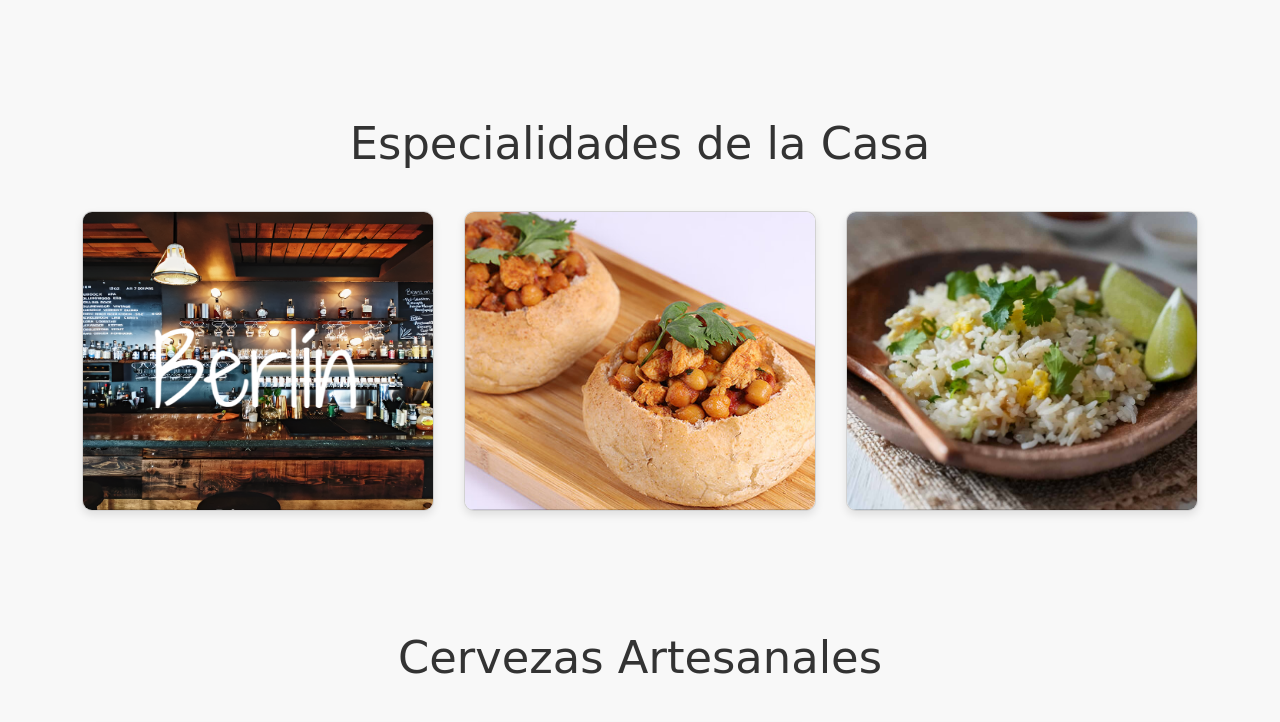
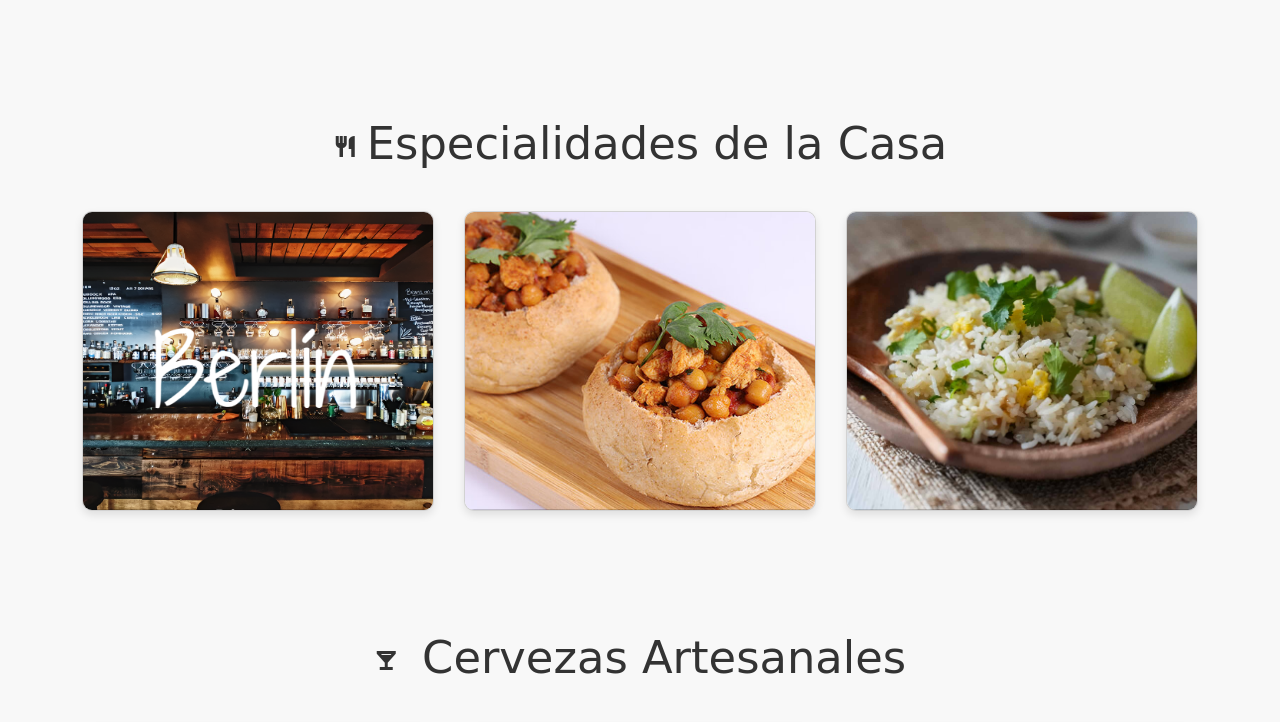
Before and after one commit to vvictorgb/TrabajoCSS, a plain HTML site: page indexRestauranteBerlin.html in a window 1280 px wide. Shown: the part 1240-1962 px from the top of the page. Drawn offline with nearby package versions, Linux system fonts and the light colour scheme.

Commit message:
Retoque iconos

```diff
--- a/indexRestauranteBerlin.html
+++ b/indexRestauranteBerlin.html
@@ -5,9 +5,17 @@
   <meta name="viewport" content="width=device-width, initial-scale=1.0">
   <title>Pirueta - Bienvenido al Viaje</title>
 
+  <!-- Google Fonts: Pacifico para títulos personalizados -->
+  <link href="https://fonts.googleapis.com/css2?family=Pacifico&display=swap" rel="stylesheet">
+  <!-- Google Material Icons -->
+  <link href="https://fonts.googleapis.com/icon?family=Material+Icons" rel="stylesheet">
+
   <link rel="stylesheet" href="https://cdnjs.cloudflare.com/ajax/libs/font-awesome/6.0.0-beta3/css/all.min.css">
   <link rel="stylesheet" href="https://cdn.jsdelivr.net/npm/bootstrap@5.3.0/dist/css/bootstrap.min.css">
   <link rel="stylesheet" href="style1.css">
+
+
+
 </head>
 <body>
 
@@ -18,7 +26,6 @@
       <div class="logo">Pirueta</div>
       <a href="#" class="reservar">Reservar</a>
   </nav>
-
 
   <div class="offcanvas offcanvas-start custom-offcanvas" tabindex="-1" id="menuLateral" aria-labelledby="menuLateralLabel">
       <div class="offcanvas-header" id="padding1">
@@ -37,9 +44,6 @@
       </div>
   </div>
 
-
-
-
   <header class="hero">
       <div class="hero-content text-center" style="padding: 50px; border: 2px solid white;">
         <h1>El Rincón de Berlín</h1>
@@ -50,7 +54,6 @@
         </div>
       </div>
   </header>
-
 
   <!-- Sección del Restaurante -->
   <section class="restaurant">
@@ -78,7 +81,6 @@
                 Reservar Ahora
               </a>
             </div>
-
           </div>
         </div>
       </div>
@@ -87,7 +89,7 @@
   <!-- Sección Especialidades de la Casa -->
   <section class="innovative-section specialties">
       <div class="container">
-      <h2 class="section-title">Especialidades de la Casa</h2>
+        <h2 class="section-title"><span class="material-icons">restaurant</span>Especialidades de la Casa</h2>
         <div class="cards-grid">
           <!-- Card 1 -->
           <div class="card">
@@ -120,7 +122,7 @@
   <!-- Sección Cervezas Artesanales -->
   <section class="innovative-section beers">
       <div class="container">
-      <h2 class="section-title">Cervezas Artesanales</h2>
+        <h2 class="section-title custom-title"><span class="material-icons">local_bar</span> Cervezas Artesanales</h2>
         <div class="cards-grid">
           <!-- Card 1 -->
           <div class="card">
@@ -149,6 +151,9 @@
         </div>
       </div>
   </section>
+
+
+
   <footer class="footer bg-dark text-light py-4">
       <div class="container text-center">
         <div class="row">
@@ -164,7 +169,6 @@
             <a href="#" class="text-light d-block">Contacto</a>
           </div>
 
-
           <div class="col-md-4 mb-3">
             <h5>Contáctanos</h5>
             <p class="mb-1"><i class="fas fa-envelope"></i> contacto@Pirueta.com</p>
@@ -179,6 +183,5 @@
   </footer>
 
   <script src="https://cdn.jsdelivr.net/npm/bootstrap@5.3.0/dist/js/bootstrap.bundle.min.js"></script>
-
 </body>
 </html>
--- a/style1.scss
+++ b/style1.scss
@@ -363,8 +363,6 @@ body {
         }
     }
 }
-
-
 .btn-reserva {
     display: inline-block;
     background-color: #e2b024;
@@ -383,3 +381,7 @@ body {
 .btn-close {
           filter: invert(1);
 }
+.material-icons {
+margin-right: 10px;
+font-weight: bold;
+  }
```
Also changed, not shown: style1.css, 1 other file. Lines whose indentation alone changed are shown as unchanged.
